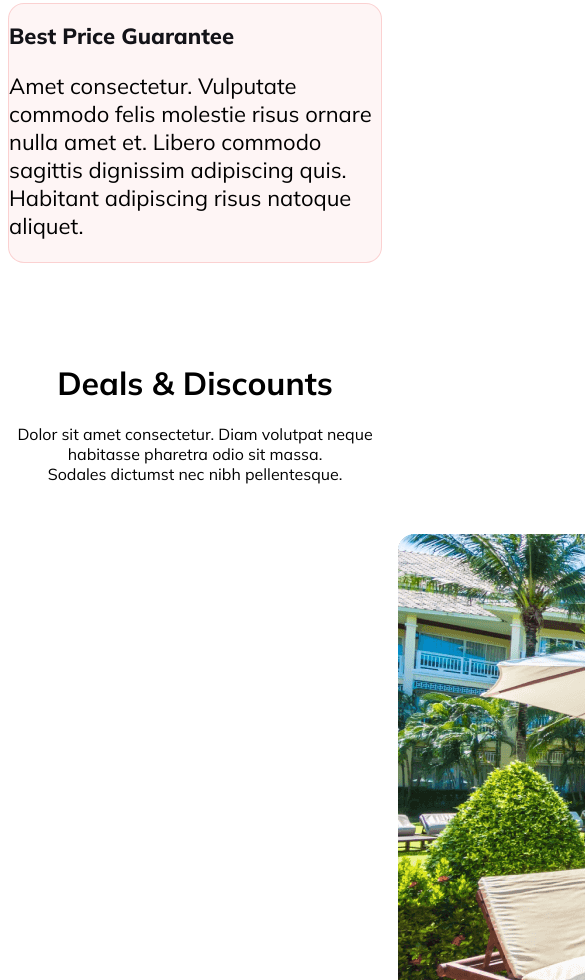
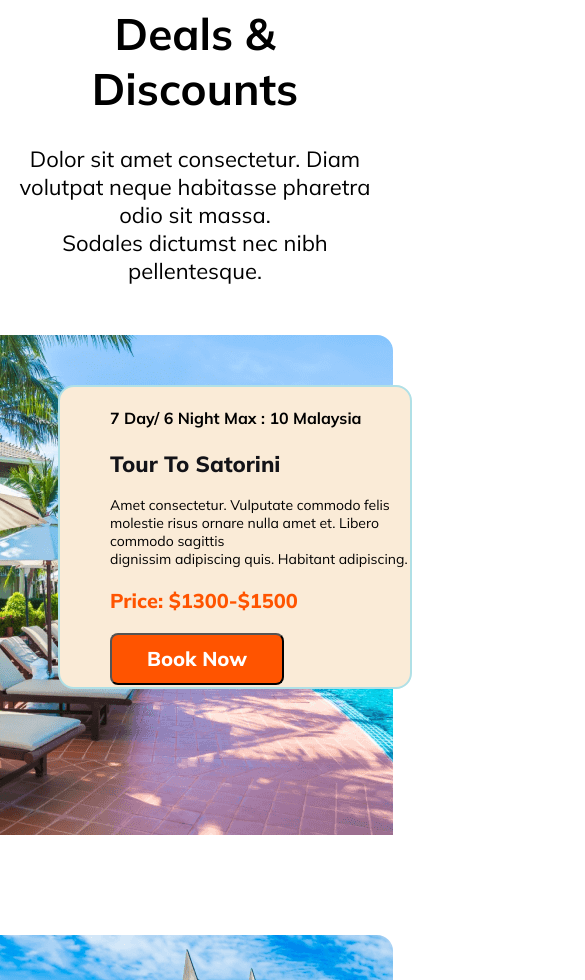
Before and after one commit to khanhgahg080-3486/Assignment2, a plain HTML site: page index.html in a window 390 px wide. Shown: the part 4836-5816 px from the top of the page, 585 px wide, since content can reach past the window. Drawn offline with Linux system fonts and the light colour scheme.

Commit message:
donemobile

```diff
--- a/index.css
+++ b/index.css
@@ -428,16 +428,19 @@ margin-left: 30px;
 margin-right: 10px;
 }
 .baner-one-title,
+.section-four-common-title,
 .baner-two-title,
 .baner-three-title,
 .first-part-contain,
 .section-four-common-title,
-.section-four-common-disciption{
+.section-four-common-disciption,
+.section-five-part-one{
 font-size: 22px;
 }
 .banner-three-discription,
 .baner-one-discription,
-.comon-text
+.comon-text,
+.section-four-common-disciption
 {
     font-size: 14px;
 }
@@ -501,5 +504,24 @@ nav{
     margin-right: 0;
     margin-top: 20px;
 }
+.section-five-comon-div{
+    width:300px;
+height: 300px;
 
 }
+.section-five-baner-one{
+    width: 335px;
+    height: 500px;
+    margin-left:-450px;
+    margin-right: 0;
+}
+.section-five-baner-two{
+    width: 335px;
+    height: 500px;
+    margin-left:-50px;
+}
+.butoon-section-five{
+    margin-left: 70px;
+}
+
+}
```
